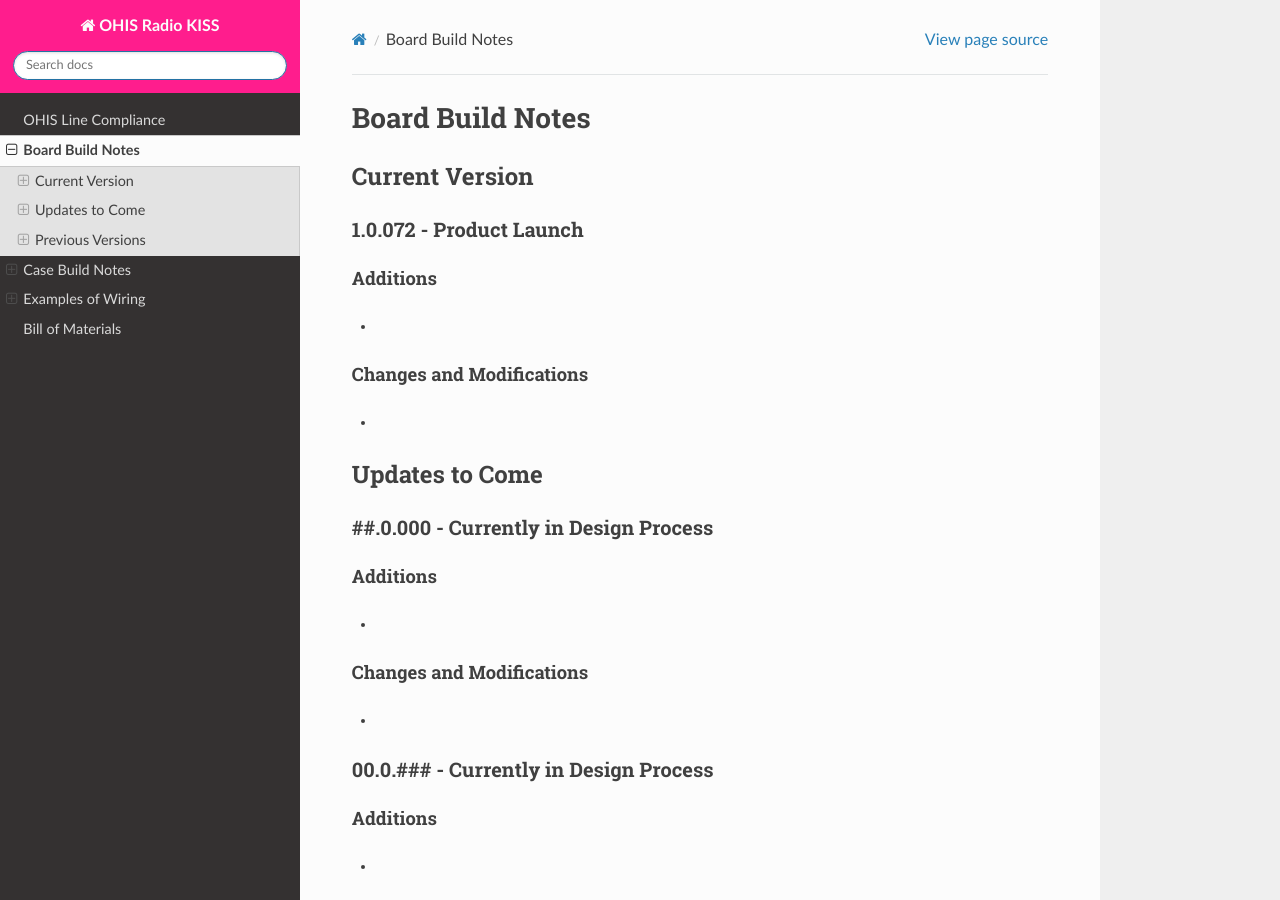
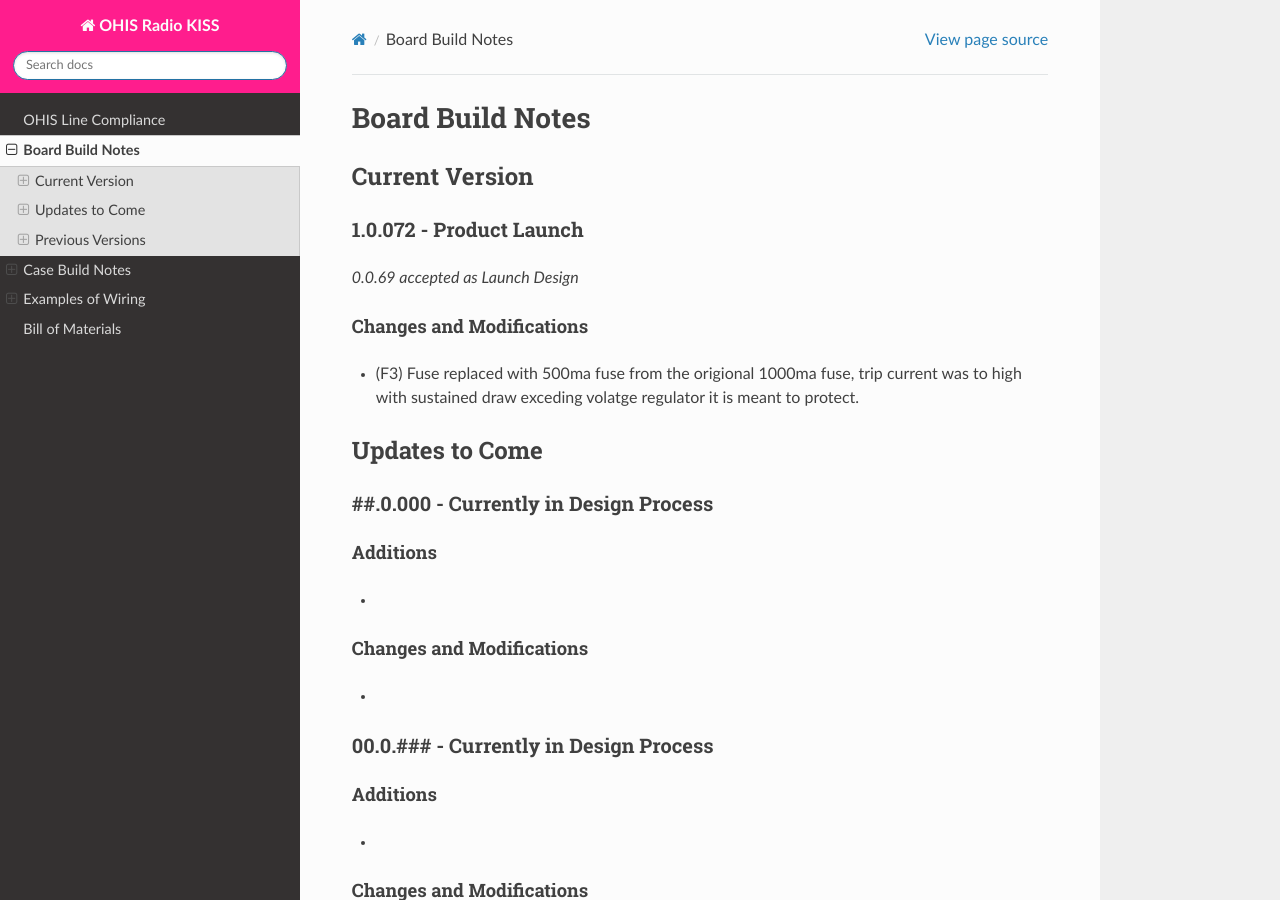
Before and after one commit to un-creatrix/OHIS-Radio_KISS, a Sphinx documentation site: the page built from docs/source/designs.rst, in a window 1280 px wide and 900 px high. Built offline with Sphinx 7.4.7 and the Read the Docs theme 3.1.0, drawn with Linux system fonts in a browser that asks for light colours; pages that are not in the unit, such as notebooks, are missing from menus.

Commit message:
Revise fuse specifications in designs document
Updated design document to reflect changes in fuse specifications.

```diff
--- a/docs/source/designs.rst
+++ b/docs/source/designs.rst
@@ -8,14 +8,11 @@ Current Version
 
 1.0.072 - Product Launch
 ========================
-
-Additions
----------
-*
+`0.0.69 accepted as Launch Design`
 
 Changes and Modifications
 -------------------------
-*
+* (F3) Fuse replaced with 500ma fuse from the origional 1000ma fuse, trip current was to high with sustained draw exceding volatge regulator it is meant to protect.
 
 ***************
 Updates to Come
```
